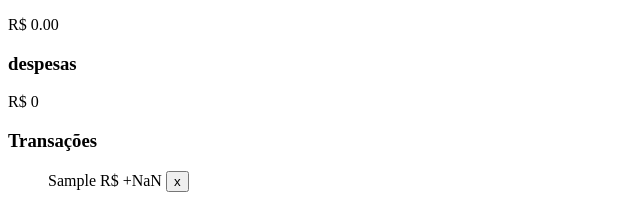
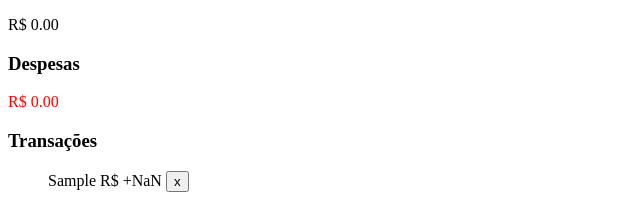
Before and after one commit to kelvinrevertis/expensecontrol, a plain HTML site: page index.html in a window 1280 px wide. Both pictures are taken after typing "Sample", "Sample" into the empty fields and a click on the button "Adicionar". Shown: the part 182-390 px from the top of the page, 0-640 px from the left. Drawn offline with Linux system fonts and the light colour scheme.

Commit message:
Commit 2.1

```diff
--- a/index.html
+++ b/index.html
@@ -6,6 +6,7 @@
     <meta http-equiv="X-UA-Compatible" content="IE=edge">
     <meta name="viewport" content="width=device-width, initial-scale=1.0">
     <title>Document</title>
+    <link rel="stylesheet" href="styles.css">
 </head>
 
 <body>
@@ -20,7 +21,7 @@
             <span id="income">0,00</span>
         </div>
         <div>
-            <h3>despesas</h3>
+            <h3>Despesas</h3>
             <span id="expense">0,00</span>
         </div>
         <div>
--- a/script.js
+++ b/script.js
@@ -6,18 +6,20 @@
 let transactionText = document.getElementById("transaction-text")
 let transactionValue = document.getElementById("transaction-value")
 
-let listTransations = []
+const localStorageTransaction = JSON.parse(localStorage.getItem('saveTransactions'))
+let saveTransactions = localStorage.getItem('sabeTransactions')!== null ? localStorageTransaction : []
 
 let delTransaction = id =>{
-    listTransations = listTransations.filter(transaction => transaction.id !== id)
-    showBalance()
+    saveTransactions = saveTransactions.filter(transaction => transaction.id !== id)
+    updateLocalStorage()
+    showTransactions()
 }
 
 let addTransaction = transaction =>{
     let op = transaction.val < 0 ? '-' : '+'
     let addClass = transaction.val < 0 ? 'minus' : 'plus'
+    let onlyVal = Math.abs(transaction.val)
     let list = document.createElement('li')
-    let onlyVal = Math.abs(transaction.val)
 
     list.classList.add(addClass)
     list.innerHTML = `
@@ -27,33 +29,35 @@
     transactions.append(list)
 }
 
-let localStorageTransaction = JSON.parse(localStorage.getItem('transactions'))
-
 let showBalance = () =>{
     //map: coleta somente o atributo do objeto
-    let sumBalance = listTransations.map(transaction => transaction.val)
+    let sumBalance = saveTransactions.map(transaction => transaction.val)
     //reduce: soma todos os valores
     let total = sumBalance.reduce((accumulator, transaction) => accumulator + transaction, 0).toFixed(2)
     //filter: apresenta os valores de acordo a condição
     let income = sumBalance.filter(value => value > 0).reduce((accumulator, value) => accumulator + value, 0).toFixed(2)
-    let expense = Math.abs(sumBalance.filter(value => value < 0).reduce((accumulator, value) => accumulator + value, 0).toFixed(2))
+    let expense = Math.abs(sumBalance.filter(value => value < 0).reduce((accumulator, value) => accumulator + value, 0)).toFixed(2)
 
     refBalance.textContent = `R$ ${total}`
     refExpense.textContent = `R$ ${expense}`
     refIncome.textContent = `R$ ${income}`
-
 }
 
 let showTransactions = () =>{
     //limpa a lista para não recarregar todas as transações a cada nova adição
     transactions.innerHTML = ''
-    listTransations.forEach(addTransaction)
+    saveTransactions.forEach(addTransaction)
     showBalance()
 }
 
 showTransactions()
 
-let createRandomId =()=> Math.round(Math.random()*1000)
+const updateLocalStorage = () =>{
+    localStorage.setItem('saveTransactions', JSON.stringify(saveTransactions))
+}
+
+const createRandomId =()=> Math.round(Math.random()*1000)
+
 
 form.addEventListener('submit', event=> {
     //Previne o envio do formulario
@@ -65,13 +69,14 @@
         return
     }
 
-    let transaction = {
+    const transaction = {
         id: createRandomId(),
         name: transactionText.value,
         val: Number(transactionValue.value)
     }
-    listTransations.push(transaction)
+    saveTransactions.push(transaction)
     showTransactions()
+    updateLocalStorage()
 
     transactionText.value = ''
     transactionValue.value = ''
--- a/styles.css
+++ b/styles.css
@@ -0,0 +1,3 @@
+#expense{
+    color: red;
+}
```
